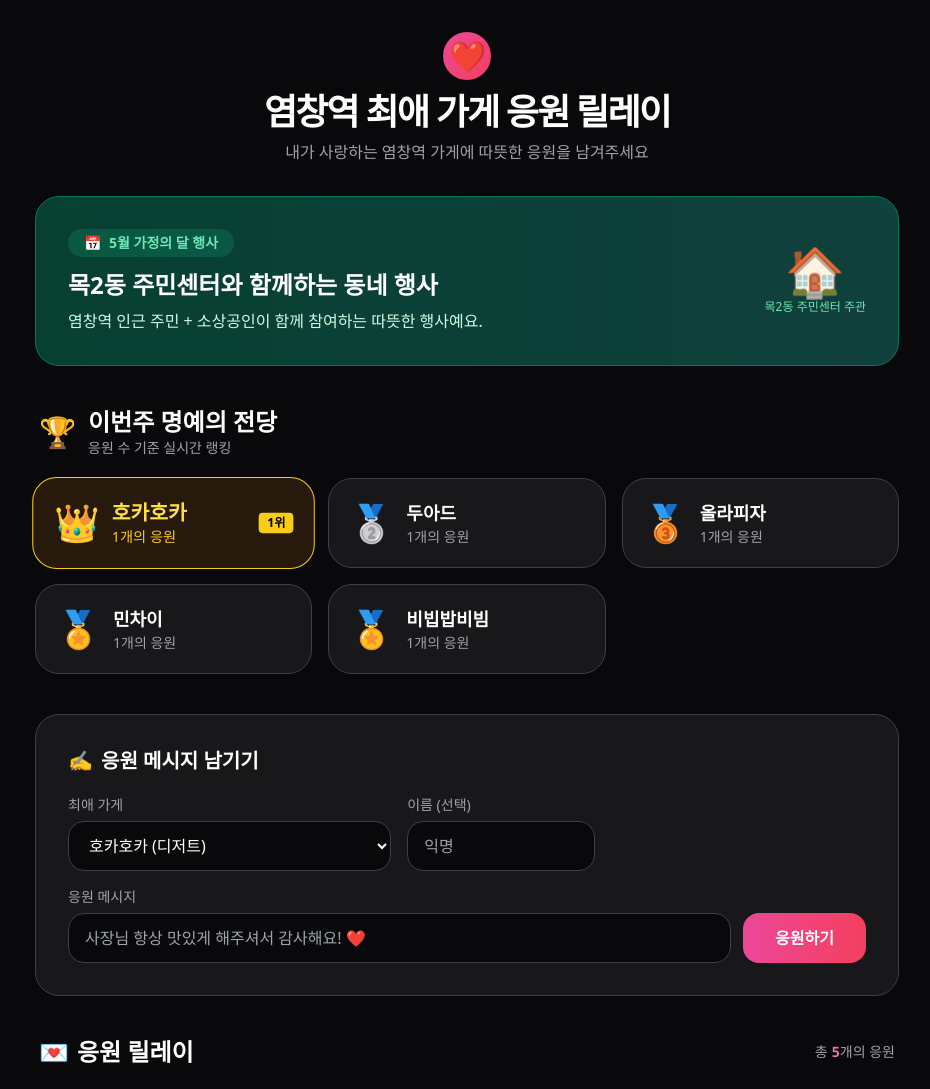
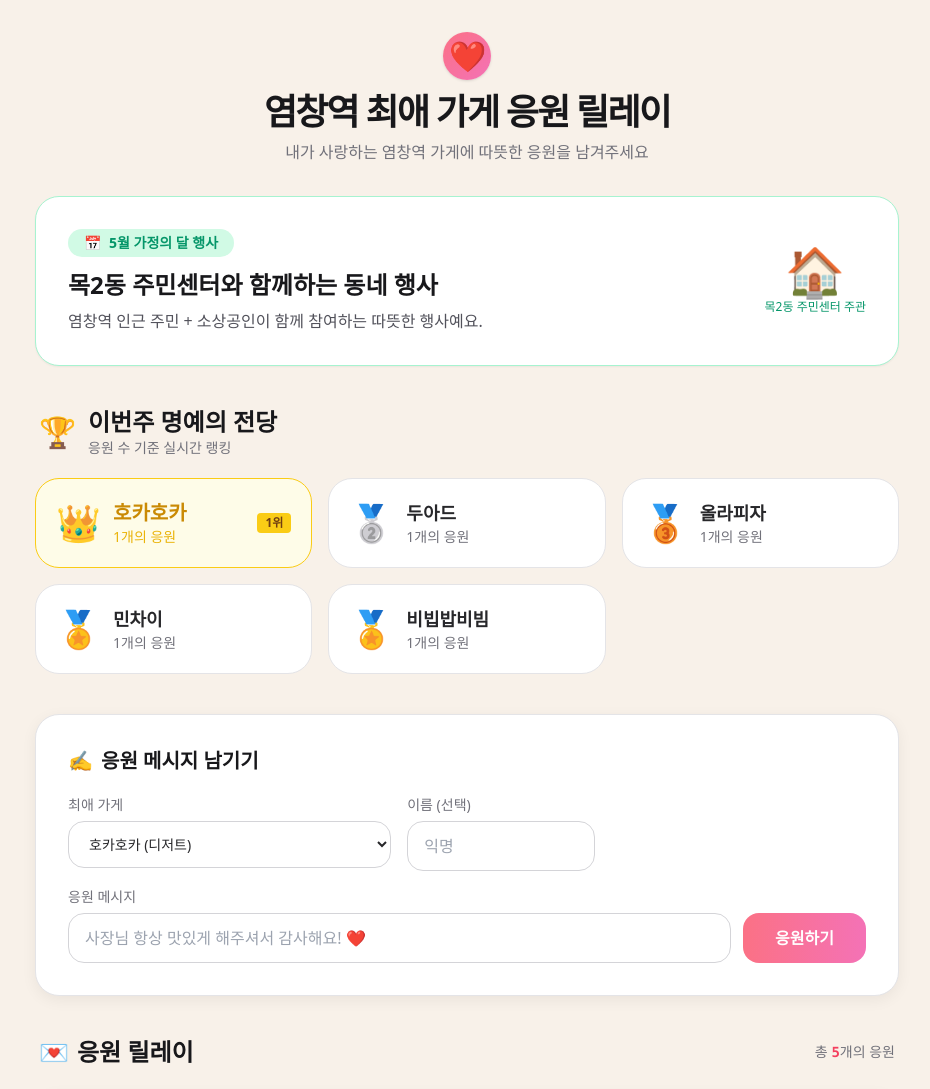
Before and after one commit to s4a2z7/neighborhoodmap, a plain HTML site: page index.html in a window 1280 px wide. Shown: the top 1089 px of the page, without its empty margins (173-1103 px from the left). Drawn offline with nearby package versions, Linux system fonts and the light colour scheme.

Commit message:
Update index.html

```diff
--- a/index.html
+++ b/index.html
@@ -5,83 +5,85 @@
   <meta name="viewport" content="width=device-width, initial-scale=1.0">
   <title>염창역 최애 가게 응원 릴레이</title>
   <script src="https://cdn.tailwindcss.com"></script>
+  <style>
+    body { background-color: #f8f1e9; }
+    .soft-card { background: white; box-shadow: 0 4px 15px rgba(0,0,0,0.06); }
+  </style>
 </head>
-<body class="bg-zinc-950 text-white">
+<body class="text-zinc-800">
   <div class="max-w-4xl mx-auto px-4 py-8">
     <!-- Header -->
     <div class="text-center mb-8">
       <div class="flex justify-center mb-3">
-        <div class="w-12 h-12 bg-gradient-to-br from-pink-500 to-rose-500 rounded-3xl flex items-center justify-center text-3xl">❤️</div>
+        <div class="w-12 h-12 bg-gradient-to-br from-rose-400 to-pink-400 rounded-3xl flex items-center justify-center text-3xl shadow">❤️</div>
       </div>
-      <h1 class="text-4xl font-bold tracking-tighter">염창역 최애 가게 응원 릴레이</h1>
-      <p class="text-zinc-400 mt-2">내가 사랑하는 염창역 가게에 따뜻한 응원을 남겨주세요</p>
+      <h1 class="text-4xl font-bold tracking-tighter text-zinc-900">염창역 최애 가게 응원 릴레이</h1>
+      <p class="text-zinc-500 mt-2">내가 사랑하는 염창역 가게에 따뜻한 응원을 남겨주세요</p>
     </div>
 
     <!-- 목2동 주민센터 행사 배너 -->
-    <div class="mb-10 bg-gradient-to-r from-emerald-900/80 to-teal-900/80 border border-emerald-700 rounded-3xl p-8">
+    <div class="mb-10 bg-white border border-emerald-200 rounded-3xl p-8 shadow-sm">
       <div class="flex flex-col md:flex-row items-center gap-6">
         <div class="flex-1">
-          <div class="inline-flex items-center gap-2 bg-emerald-500/20 text-emerald-300 px-4 py-1 rounded-full text-sm mb-3">
+          <div class="inline-flex items-center gap-2 bg-emerald-100 text-emerald-600 px-4 py-1 rounded-full text-sm mb-3">
             <span>📅</span> <span class="font-semibold">5월 가정의 달 행사</span>
           </div>
-          <h2 class="text-2xl font-bold">목2동 주민센터와 함께하는 동네 행사</h2>
-          <p class="text-emerald-100 mt-2">염창역 인근 주민 + 소상공인이 함께 참여하는 따뜻한 행사예요.</p>
+          <h2 class="text-2xl font-bold text-zinc-900">목2동 주민센터와 함께하는 동네 행사</h2>
+          <p class="text-zinc-600 mt-2">염창역 인근 주민 + 소상공인이 함께 참여하는 따뜻한 행사예요.</p>
         </div>
         <div class="text-center">
           <div class="text-5xl mb-1">🏠</div>
-          <div class="text-xs text-emerald-300">목2동 주민센터 주관</div>
+          <div class="text-xs text-emerald-600">목2동 주민센터 주관</div>
         </div>
       </div>
     </div>
 
-    <!-- 명예의 전당 (NEW) -->
+    <!-- 명예의 전당 -->
     <div class="mb-10">
       <div class="flex items-center gap-3 mb-5 px-1">
         <div class="text-3xl">🏆</div>
         <div>
-          <div class="font-bold text-2xl">이번주 명예의 전당</div>
-          <div class="text-sm text-zinc-400">응원 수 기준 실시간 랭킹</div>
+          <div class="font-bold text-2xl text-zinc-900">이번주 명예의 전당</div>
+          <div class="text-sm text-zinc-500">응원 수 기준 실시간 랭킹</div>
         </div>
       </div>
-
       <div id="hallOfFame" class="grid grid-cols-1 md:grid-cols-3 gap-4"></div>
     </div>
 
     <!-- 응원 메시지 작성 폼 -->
-    <div class="bg-zinc-900 border border-zinc-700 rounded-3xl p-8 mb-10">
-      <h3 class="font-bold text-xl mb-5 flex items-center gap-2">
+    <div class="soft-card border border-zinc-200 rounded-3xl p-8 mb-10">
+      <h3 class="font-bold text-xl mb-5 flex items-center gap-2 text-zinc-900">
         <span>✍️</span> 응원 메시지 남기기
       </h3>
 
       <div class="grid grid-cols-1 md:grid-cols-12 gap-4">
         <div class="md:col-span-5">
-          <label class="text-sm text-zinc-400 block mb-1.5">최애 가게</label>
+          <label class="text-sm text-zinc-500 block mb-1.5">최애 가게</label>
           <div class="flex gap-2">
             <select id="shopSelect" onchange="handleShopChange()"
-                    class="flex-1 bg-zinc-950 border border-zinc-700 px-4 py-3 rounded-2xl">
-              <!-- JS로 동적 생성 -->
+                    class="flex-1 bg-white border border-zinc-300 px-4 py-3 rounded-2xl text-sm">
             </select>
           </div>
 
           <div id="newShopInput" class="hidden mt-3">
             <div class="flex gap-2">
-              <input id="newShopName" placeholder="가게 이름" class="flex-1 bg-zinc-950 border border-zinc-700 px-4 py-2.5 rounded-2xl text-sm">
-              <input id="newShopDesc" placeholder="간단 설명" class="flex-1 bg-zinc-950 border border-zinc-700 px-4 py-2.5 rounded-2xl text-sm">
-              <button onclick="addNewShop()" class="px-5 bg-emerald-600 hover:bg-emerald-500 text-white text-sm font-bold rounded-2xl">추가</button>
+              <input id="newShopName" placeholder="가게 이름" class="flex-1 bg-white border border-zinc-300 px-4 py-2.5 rounded-2xl text-sm">
+              <input id="newShopDesc" placeholder="간단 설명" class="flex-1 bg-white border border-zinc-300 px-4 py-2.5 rounded-2xl text-sm">
+              <button onclick="addNewShop()" class="px-5 bg-emerald-500 hover:bg-emerald-600 text-white text-sm font-bold rounded-2xl">추가</button>
             </div>
           </div>
         </div>
 
         <div class="md:col-span-3">
-          <label class="text-sm text-zinc-400 block mb-1.5">이름 (선택)</label>
-          <input id="authorInput" placeholder="익명" class="w-full bg-zinc-950 border border-zinc-700 px-4 py-3 rounded-2xl">
+          <label class="text-sm text-zinc-500 block mb-1.5">이름 (선택)</label>
+          <input id="authorInput" placeholder="익명" class="w-full bg-white border border-zinc-300 px-4 py-3 rounded-2xl">
         </div>
 
         <div class="md:col-span-12">
-          <label class="text-sm text-zinc-400 block mb-1.5">응원 메시지</label>
+          <label class="text-sm text-zinc-500 block mb-1.5">응원 메시지</label>
           <div class="flex gap-3">
-            <input id="messageInput" placeholder="사장님 항상 맛있게 해주셔서 감사해요! ❤️" class="flex-1 bg-zinc-950 border border-zinc-700 px-4 py-3 rounded-2xl">
-            <button onclick="addCheer()" class="px-8 bg-gradient-to-r from-pink-500 to-rose-500 text-white font-bold rounded-2xl hover:brightness-110">응원하기</button>
+            <input id="messageInput" placeholder="사장님 항상 맛있게 해주셔서 감사해요! ❤️" class="flex-1 bg-white border border-zinc-300 px-4 py-3 rounded-2xl">
+            <button onclick="addCheer()" class="px-8 bg-gradient-to-r from-rose-400 to-pink-400 text-white font-bold rounded-2xl hover:brightness-105">응원하기</button>
           </div>
         </div>
       </div>
@@ -90,16 +92,16 @@
     <!-- 응원 릴레이 -->
     <div>
       <div class="flex items-center justify-between mb-6 px-1">
-        <div class="font-bold text-2xl flex items-center gap-2">
+        <div class="font-bold text-2xl flex items-center gap-2 text-zinc-900">
           <span>💌</span> 응원 릴레이
         </div>
-        <div class="text-sm text-zinc-400">총 <span id="totalCount" class="font-mono text-pink-400 font-bold">0</span>개의 응원</div>
+        <div class="text-sm text-zinc-500">총 <span id="totalCount" class="font-mono text-rose-500 font-bold">0</span>개의 응원</div>
       </div>
 
       <div id="cheerList" class="space-y-4"></div>
     </div>
 
-    <div class="text-center text-xs text-zinc-500 mt-16">Made for 염창 상권 • AI 활용 사례 공모전</div>
+    <div class="text-center text-xs text-zinc-400 mt-16">Made for 염창 상권 • AI 활용 사례 공모전</div>
   </div>
 
   <script>
@@ -180,23 +182,15 @@
 
     function calculateRankings() {
       const counts = {};
-
-      // 기본 + 커스텀 가게 모두 카운트
       const allShops = [...defaultShops, ...customShops];
       allShops.forEach(shop => counts[shop.name] = 0);
 
       cheers.forEach(cheer => {
-        if (counts[cheer.shop] !== undefined) {
-          counts[cheer.shop]++;
-        } else {
-          counts[cheer.shop] = 1; // 새로 추가된 가게
-        }
+        if (counts[cheer.shop] !== undefined) counts[cheer.shop]++;
+        else counts[cheer.shop] = 1;
       });
 
-      // 랭킹 정렬
-      return Object.entries(counts)
-        .sort((a, b) => b[1] - a[1])
-        .slice(0, 5); // 상위 5개
+      return Object.entries(counts).sort((a, b) => b[1] - a[1]).slice(0, 5);
     }
 
     function renderHallOfFame() {
@@ -206,18 +200,17 @@
 
       rankings.forEach(([shopName, count], index) => {
         const isFirst = index === 0;
-
         const card = document.createElement('div');
-        card.className = `rounded-3xl p-5 border ${isFirst ? 'border-yellow-400 bg-yellow-900/30 scale-[1.02]' : 'border-zinc-700 bg-zinc-900'}`;
+        card.className = `rounded-3xl p-5 border ${isFirst ? 'border-yellow-400 bg-yellow-50' : 'border-zinc-200 bg-white'}`;
 
         card.innerHTML = `
           <div class="flex items-center gap-3">
             <div class="text-4xl">${isFirst ? '👑' : (index === 1 ? '🥈' : index === 2 ? '🥉' : '🏅')}</div>
             <div class="flex-1">
-              <div class="font-bold ${isFirst ? 'text-yellow-300 text-xl' : 'text-lg'}">${shopName}</div>
-              <div class="text-sm ${isFirst ? 'text-yellow-400' : 'text-zinc-400'}">${count}개의 응원</div>
+              <div class="font-bold ${isFirst ? 'text-yellow-600 text-xl' : 'text-lg'}">${shopName}</div>
+              <div class="text-sm ${isFirst ? 'text-yellow-500' : 'text-zinc-500'}">${count}개의 응원</div>
             </div>
-            ${isFirst ? `<div class="text-xs bg-yellow-400 text-black px-2 py-0.5 rounded font-bold">1위</div>` : ''}
+            ${isFirst ? `<div class="text-xs bg-yellow-400 text-yellow-900 px-2 py-0.5 rounded font-bold">1위</div>` : ''}
           </div>
         `;
         container.appendChild(card);
@@ -245,7 +238,7 @@
       saveCheers();
       renderCheers();
       updateCount();
-      renderHallOfFame(); // 랭킹 업데이트
+      renderHallOfFame();
 
       document.getElementById('messageInput').value = '';
       document.getElementById('authorInput').value = '';
@@ -262,16 +255,16 @@
 
       cheers.forEach(cheer => {
         const card = document.createElement('div');
-        card.className = `bg-zinc-900 border border-zinc-700 rounded-3xl p-6 hover:border-pink-500/50 transition`;
+        card.className = `soft-card border border-zinc-200 rounded-3xl p-6 hover:border-pink-200 transition`;
         card.innerHTML = `
           <div class="flex items-start gap-4">
             <div class="text-5xl flex-shrink-0 mt-1">${cheer.emoji}</div>
             <div class="flex-1 min-w-0">
               <div class="flex items-center gap-3 mb-2">
-                <span class="font-bold text-pink-400">${cheer.shop}</span>
-                <span class="text-xs text-zinc-500">${cheer.time}</span>
+                <span class="font-bold text-rose-500">${cheer.shop}</span>
+                <span class="text-xs text-zinc-400">${cheer.time}</span>
               </div>
-              <div class="text-lg leading-relaxed">"${cheer.message}"</div>
+              <div class="text-lg leading-relaxed text-zinc-700">"${cheer.message}"</div>
               <div class="text-sm text-zinc-400 mt-3">— ${cheer.author}</div>
             </div>
           </div>
```
